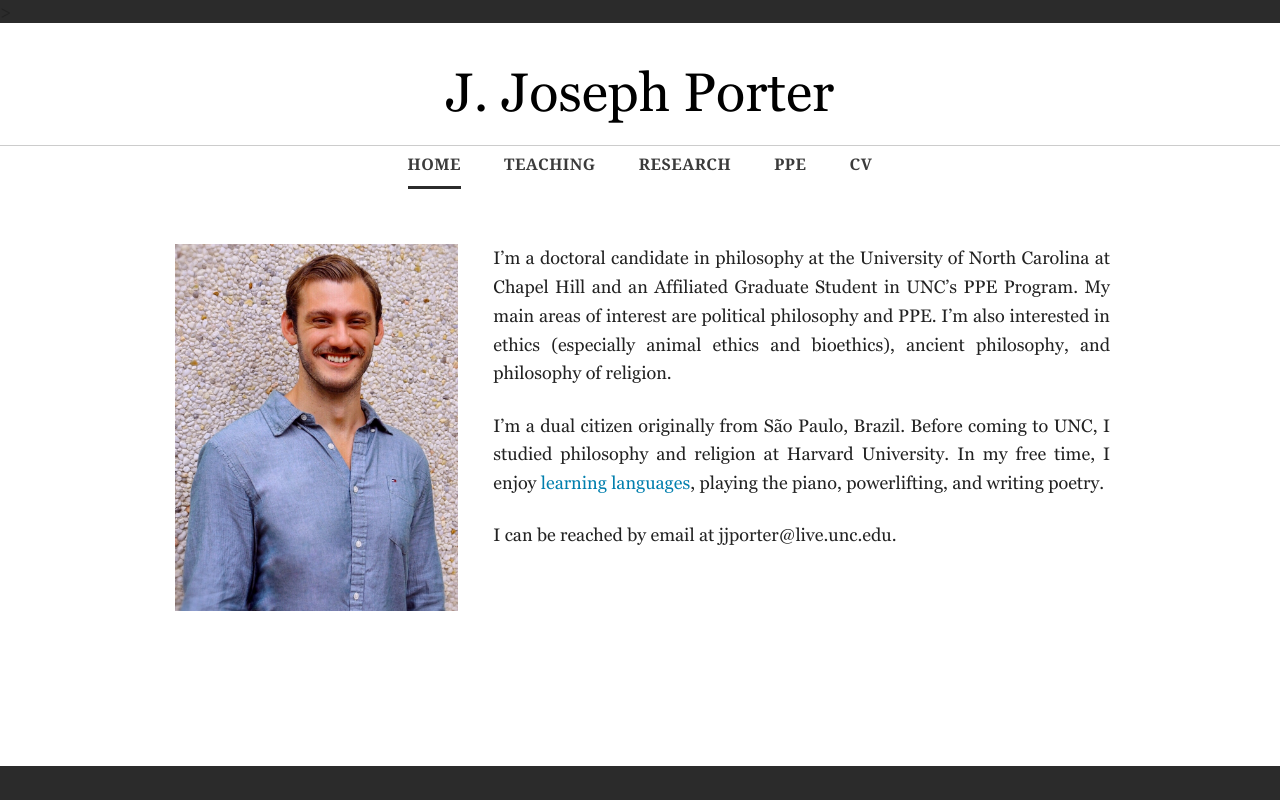
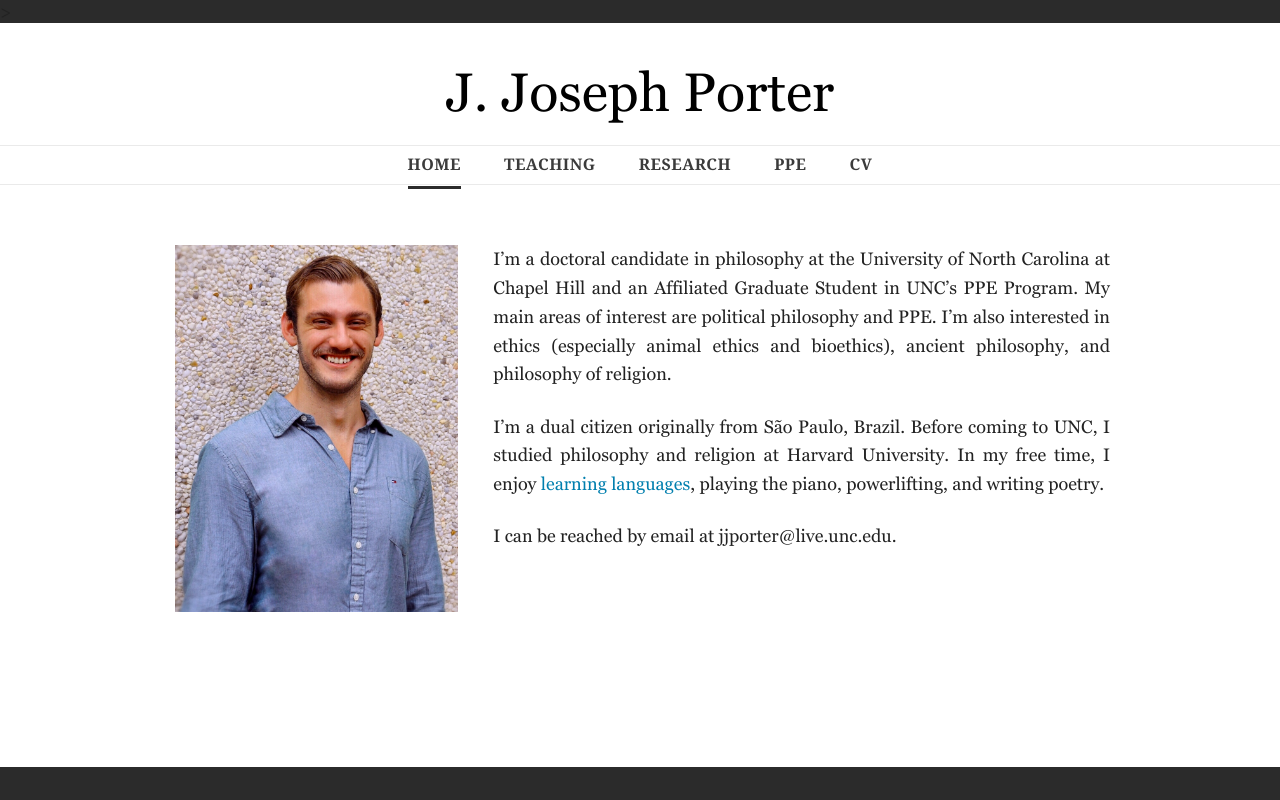
Before and after one commit to JoPoFoSho/JoPoFoSho.github.io, a plain HTML site: page index.html in a window 1280 px wide. Drawn offline with nearby package versions, Linux system fonts and the light colour scheme.

Commit message:
Update style.css

```diff
--- a/style.css
+++ b/style.css
@@ -40,9 +40,9 @@ ul, ol, li, h1, h2, h3, h4, h5, h6, pre, form, body, html, p, blockquote, fields
  .header-wrap #logo #title { display: block; max-width: 400px; }
  .header-wrap #logo img { max-height: 40px; }
  .header-wrap .logo { padding: 300px 0 20px; }
- .header-wrap .nav-wrap { position: relative; z-index: 6; width: 100%; background: rgba(255,255,255,0.95); border-bottom: 1px solid solid #cccccc; text-align: center; }
+ .header-wrap .nav-wrap { position: relative; z-index: 6; width: 100%; background: rgba(255,255,255,0.95); border-bottom: 1px solid rgba(116,116,116,0.15); text-align: center; }
  .header-wrap label.hamburger { display: none; }
- .menu { font-size: 12px; text-transform: uppercase; font-weight: 700; border-top: 1px solid  #cccccc; }
+ .menu { font-size: 12px; text-transform: uppercase; font-weight: 700; border-top: 1px solid rgba(116,116,116,0.15);}
  .menu ul { list-style: none; }
  .menu li { display: inline-block; padding: 7px 0; margin-right: 40px; }
  .menu a { color: #3b3b3b; }
```
